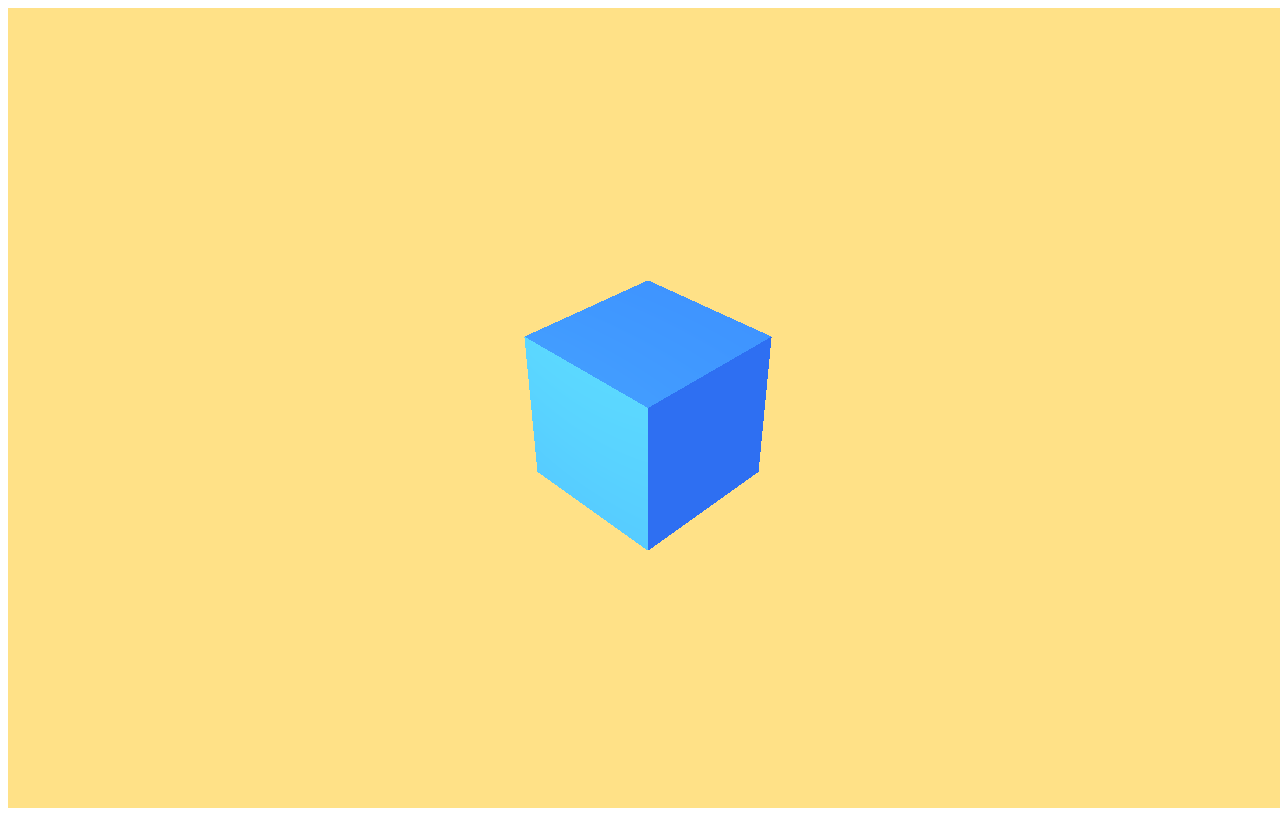
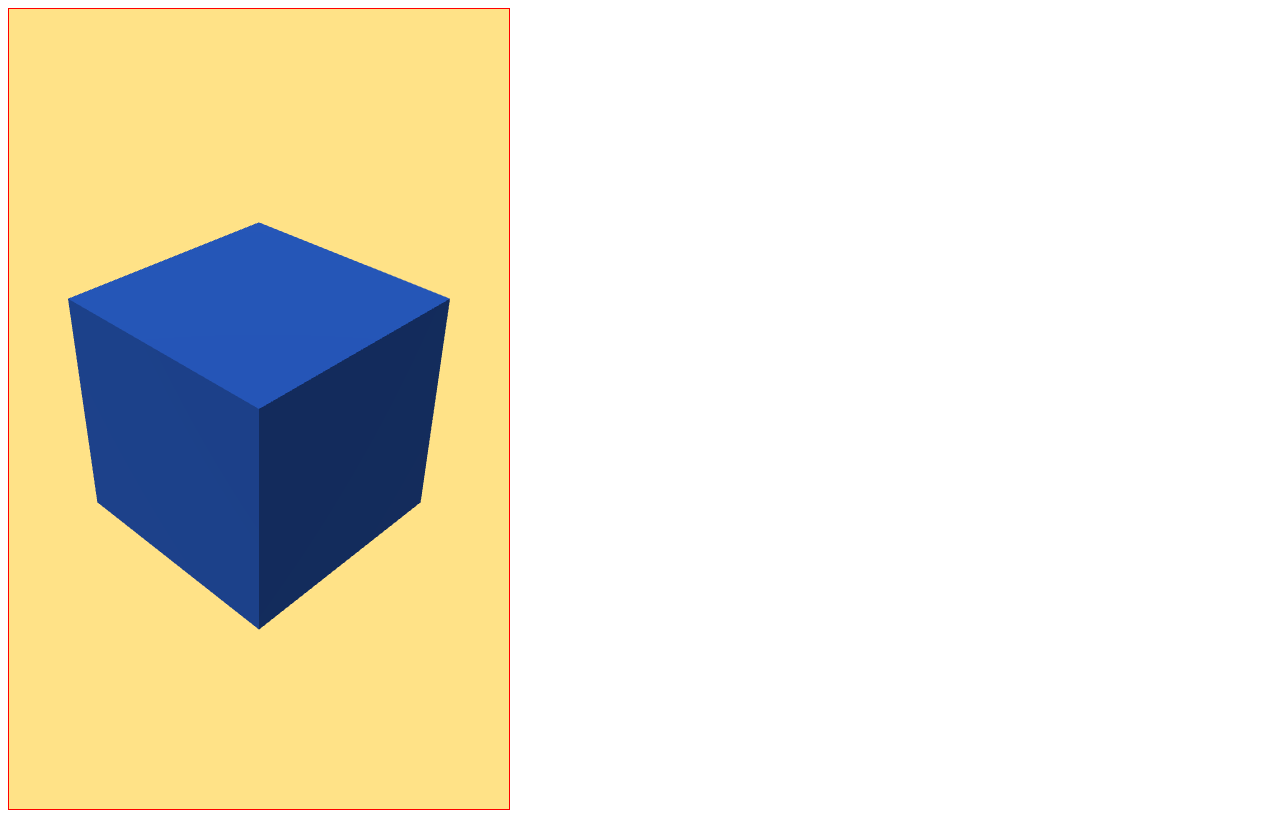
Before and after one commit to yeomkyeorae/threejs, a website: page index.html in a window 1280 px wide. Drawn offline with nearby package versions, Linux system fonts and the light colour scheme.

Commit message:
scene, camera, renderer

```diff
--- a/index.html
+++ b/index.html
@@ -18,6 +18,9 @@
     </script>
   </head>
   <body>
+    <canvas
+      id="result"
+      style="border: 1px solid red; width: 500px; height: 800px"></canvas>
     <script src="./src/js/index.js" type="module"></script>
   </body>
 </html>
--- a/src/js/index.js
+++ b/src/js/index.js
@@ -1,32 +1,31 @@
 import * as THREE from "three";
 import WebGL from '../../node_modules/three/examples/jsm/capabilities/WebGL.js'
 
-if (WebGL.isWebGL2Available()) {
-  // 장면 생성
-  const scene = new THREE.Scene();
-  scene.background = new THREE.Color(0xFFE187)
+const $result = document.getElementById('result')
 
-  const camera = new THREE.PerspectiveCamera(50, window.innerWidth / window.innerHeight, 0.1, 1000);
-  camera.position.set(3, 3, 3);
-  camera.lookAt(0, 0, 0);
+// 1. Scene: 화면에서 보여주려는 객체를 담는 공간
+const scene = new THREE.Scene();
+scene.background = new THREE.Color(0xffe287)
+// scene.add(요소);
 
-  const renderer = new THREE.WebGLRenderer()
-  renderer.setSize(window.innerWidth, window.innerHeight);
-  document.body.appendChild(renderer.domElement);
+// 2. Camera: Scene을 바라볼 시점을 결정
+const camera = new THREE.PerspectiveCamera(50, $result.clientWidth / $result.clientHeight, 0.1, 1000);
+camera.position.set(2, 2, 2);
+camera.lookAt(0, 0, 0)
 
-  // 빛
-  const ambientLight = new THREE.AmbientLight(0xffffff, 1);
-  scene.add(ambientLight);
+// 3. Renderer: Scene+Camera, 화면을 그려주는 역할
+const renderer = new THREE.WebGLRenderer({ canvas: $result, antialias: true });
+renderer.setSize($result.clientWidth, $result.clientHeight);
+// console.log(renderer)
+// document.body.appendChild(renderer.domElement);
 
-  const pointLight = new THREE.PointLight(0xffffff, 1);
-  pointLight.position.set(0, 2, 4);
-  scene.add(pointLight);
+const light = new THREE.DirectionalLight(0xffffff)
+light.position.set(2, 4, 3)
+scene.add(light)
 
-  // 박스
-  const geometry = new THREE.BoxGeometry(1, 1, 1);
-  const material = new THREE.MeshStandardMaterial({ color: 0x2E6FF2 })
-  const cube = new THREE.Mesh(geometry, material);
-  scene.add(cube);
+const geometry = new THREE.BoxGeometry(1, 1, 1)
+const material = new THREE.MeshStandardMaterial({ color: 0x2E6FF2 })
+const box = new THREE.Mesh(geometry, material)
+scene.add(box);
 
-  renderer.render(scene, camera);
-}
+renderer.render(scene, camera);
```
